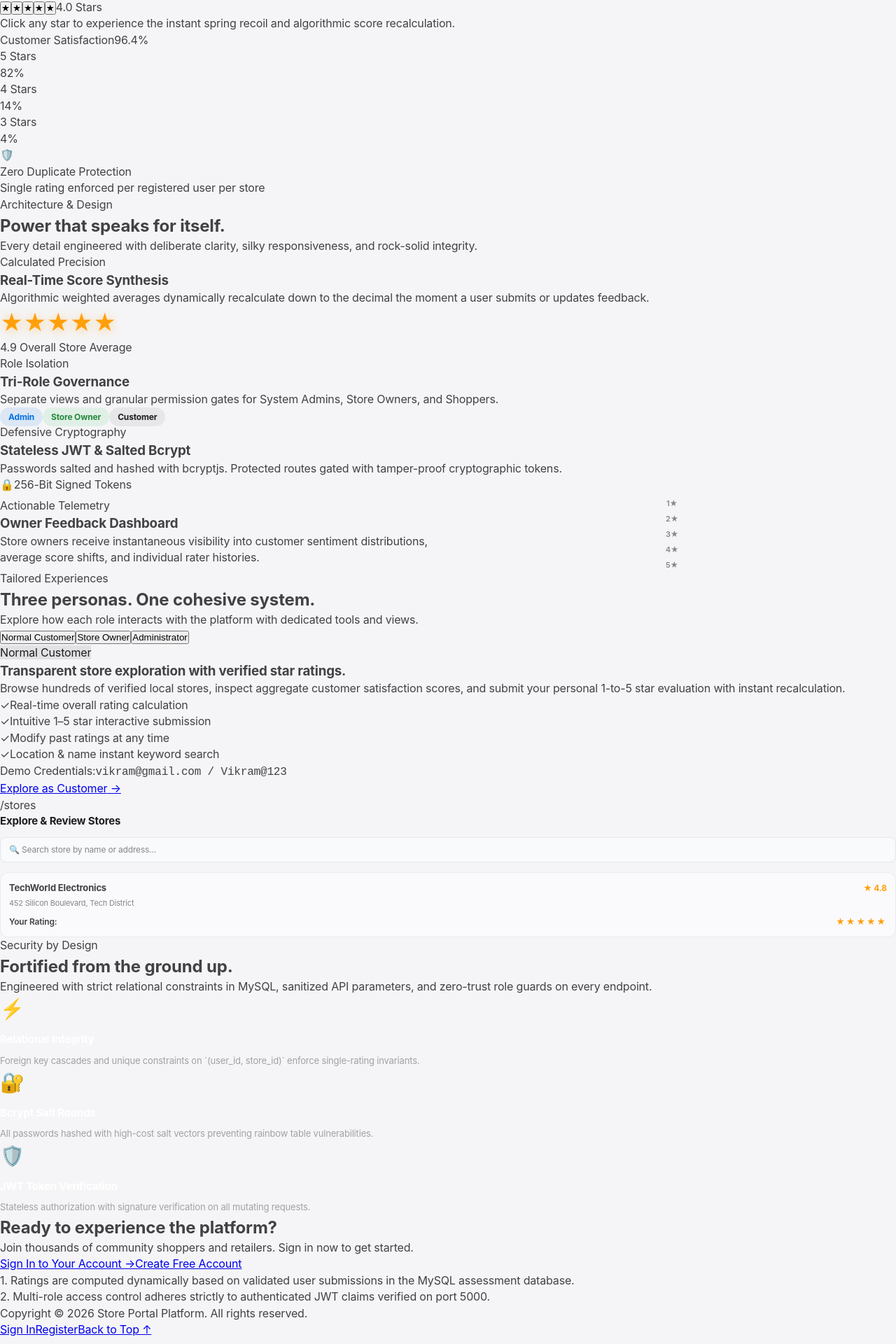
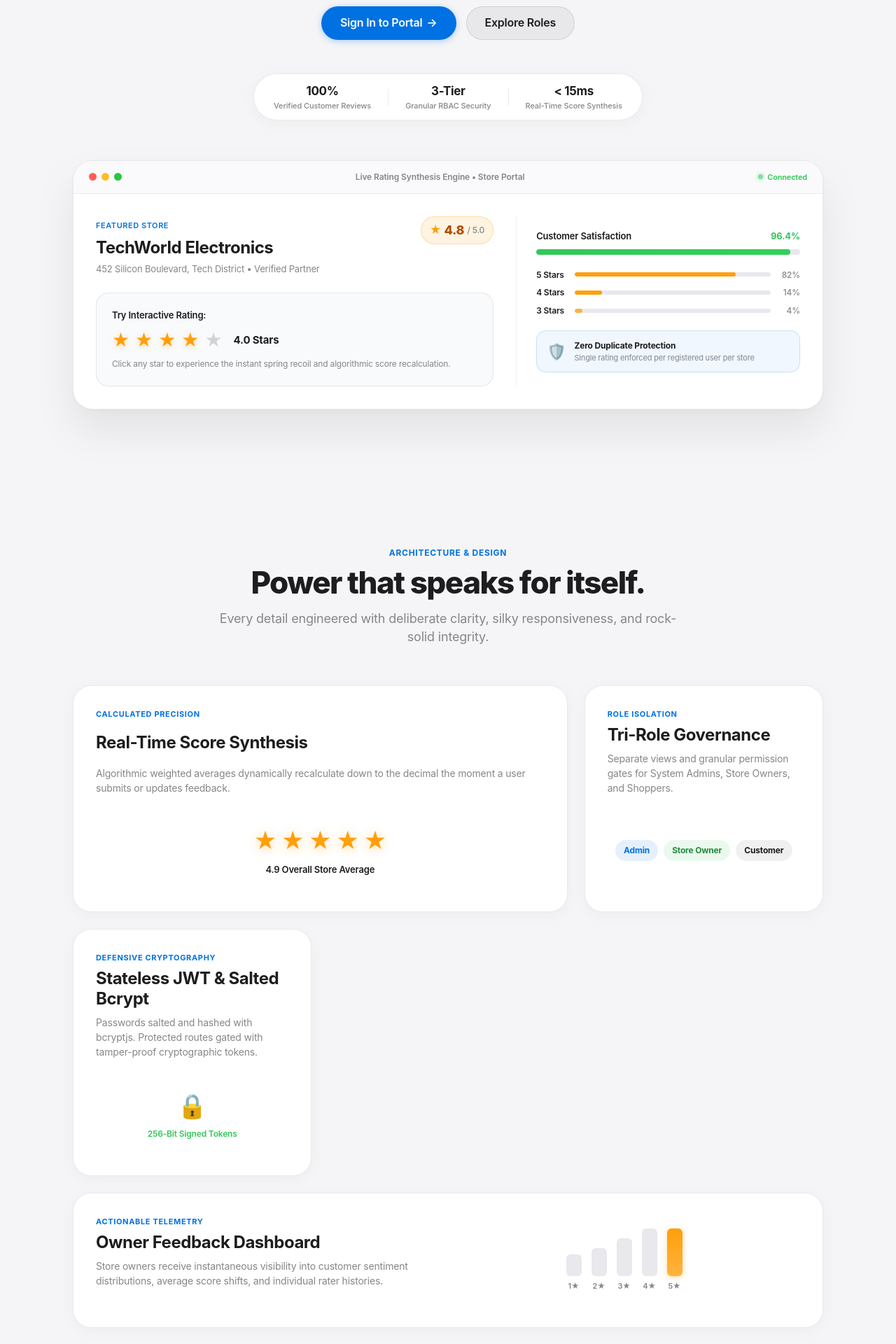
Before and after one commit to mamatha291/Store-Management-Assessment, a React (Vite) app in the folder frontend/: page / in a window 1280 px wide. Shown: the part 452-2372 px from the top of the page at 70% size. Built offline with nearby package versions, Linux system fonts and the light colour scheme.

Commit message:
Align Apple CSS class selectors with Landing components and clean stylesheet link

```diff
--- a/frontend/index.html
+++ b/frontend/index.html
@@ -6,7 +6,6 @@
     <link rel="preconnect" href="https://fonts.googleapis.com" />
     <link rel="preconnect" href="https://fonts.gstatic.com" crossorigin />
     <link href="https://fonts.googleapis.com/css2?family=Inter:wght@300;400;500;600;700;800;900&display=swap" rel="stylesheet" />
-    <link rel="stylesheet" href="/src/index.css" />
     <title>Store Portal</title>
   </head>
   <body>
--- a/frontend/src/index.css
+++ b/frontend/src/index.css
@@ -1423,7 +1423,7 @@ body {
    System Landing Page & Cinematic Animations
    ========================================================================== */
 
-.sys-landing {
+.apple-landing {
   background-color: #F5F5F7;
   color: #1D1D1F;
   font-family: -apple-system, BlinkMacSystemFont, "SF Pro Display", "SF Pro Text", "Inter", sans-serif;
@@ -1432,7 +1432,7 @@ body {
   -webkit-font-smoothing: antialiased;
 }
 
-.sys-container {
+.apple-container {
   width: 100%;
   max-width: 1120px;
   margin: 0 auto;
@@ -1440,7 +1440,7 @@ body {
 }
 
 /* ---- System Frosted Subnav ---- */
-.sys-subnav {
+.apple-subnav {
   position: sticky;
   top: 0;
   z-index: 999;
@@ -1451,7 +1451,7 @@ body {
   transition: all 0.3s ease;
 }
 
-.sys-subnav-container {
+.apple-subnav-container {
   max-width: 1120px;
   margin: 0 auto;
   padding: 12px 24px;
@@ -1461,7 +1461,7 @@ body {
   gap: 16px;
 }
 
-.sys-subnav-brand {
+.apple-subnav-brand {
   display: inline-flex;
   align-items: center;
   gap: 8px;
@@ -1472,7 +1472,7 @@ body {
   letter-spacing: -0.02em;
 }
 
-.sys-subnav-badge {
+.apple-subnav-badge {
   font-size: 11px;
   font-weight: 600;
   background: #0071E3;
@@ -1482,13 +1482,13 @@ body {
   letter-spacing: 0.02em;
 }
 
-.sys-subnav-links {
+.apple-subnav-links {
   display: flex;
   align-items: center;
   gap: 24px;
 }
 
-.sys-subnav-links a {
+.apple-subnav-links a {
   text-decoration: none;
   color: #86868B;
   font-size: 13px;
@@ -1497,18 +1497,18 @@ body {
   transition: color 0.2s ease;
 }
 
-.sys-subnav-links a:hover {
+.apple-subnav-links a:hover {
   color: #0071E3;
 }
 
-.sys-subnav-actions {
+.apple-subnav-actions {
   display: flex;
   align-items: center;
   gap: 10px;
 }
 
 /* ---- System Buttons ---- */
-.sys-btn {
+.apple-btn {
   display: inline-flex;
   align-items: center;
   justify-content: center;
@@ -1524,17 +1524,17 @@ body {
   transition: all 0.28s cubic-bezier(0.16, 1, 0.3, 1);
 }
 
-.sys-btn:active {
+.apple-btn:active {
   transform: scale(0.965);
 }
 
-.sys-btn-sm {
+.apple-btn-sm {
   font-size: 12px;
   padding: 6px 14px;
   height: 30px;
 }
 
-.sys-btn-lg {
+.apple-btn-lg {
   font-size: 16px;
   padding: 12px 26px;
   height: 48px;
@@ -1542,56 +1542,56 @@ body {
   letter-spacing: -0.015em;
 }
 
-.sys-btn-primary {
+.apple-btn-primary {
   background: #0071E3;
   color: #FFFFFF;
   box-shadow: 0 2px 10px rgba(0, 113, 227, 0.3);
 }
 
-.sys-btn-primary:hover {
+.apple-btn-primary:hover {
   background: #0077ED;
   box-shadow: 0 6px 20px rgba(0, 113, 227, 0.4);
   transform: translateY(-1px);
 }
 
-.sys-btn-secondary {
+.apple-btn-secondary {
   background: rgba(0, 0, 0, 0.05);
   border-color: rgba(0, 0, 0, 0.1);
   color: #1D1D1F;
 }
 
-.sys-btn-secondary:hover {
+.apple-btn-secondary:hover {
   background: rgba(0, 0, 0, 0.09);
   border-color: rgba(0, 0, 0, 0.16);
   transform: translateY(-1px);
 }
 
-.sys-btn-ghost {
+.apple-btn-ghost {
   background: transparent;
   color: #1D1D1F;
 }
 
-.sys-btn-ghost:hover {
+.apple-btn-ghost:hover {
   background: rgba(0, 0, 0, 0.04);
 }
 
-.sys-arrow {
+.apple-arrow {
   display: inline-block;
   transition: transform 0.25s ease;
 }
 
-.sys-btn:hover .sys-arrow {
+.apple-btn:hover .apple-arrow {
   transform: translateX(3px);
 }
 
 /* ---- System Hero Section ---- */
-.sys-hero-section {
+.apple-hero-section {
   position: relative;
   padding: 72px 0 96px;
   overflow: hidden;
 }
 
-.sys-hero-glow {
+.apple-hero-glow {
   position: absolute;
   top: -120px;
   left: 50%;
@@ -1604,7 +1604,7 @@ body {
   filter: blur(40px);
 }
 
-.sys-hero-content {
+.apple-hero-content {
   position: relative;
   z-index: 1;
   text-align: center;
@@ -1612,7 +1612,7 @@ body {
   margin: 0 auto;
 }
 
-.sys-eyebrow {
+.apple-eyebrow {
   display: inline-flex;
   align-items: center;
   gap: 8px;
@@ -1627,7 +1627,7 @@ body {
   animation: sysFadeUp 0.6s cubic-bezier(0.16, 1, 0.3, 1) both;
 }
 
-.sys-eyebrow-dot {
+.apple-eyebrow-dot {
   width: 6px;
   height: 6px;
   border-radius: 50%;
@@ -1636,7 +1636,7 @@ body {
   animation: sysPulse 2s infinite ease-in-out;
 }
 
-.sys-hero-title {
+.apple-hero-title {
   font-size: 64px;
   font-weight: 800;
   line-height: 1.05;
@@ -1646,14 +1646,14 @@ body {
   animation: sysFadeUp 0.7s cubic-bezier(0.16, 1, 0.3, 1) both 0.1s;
 }
 
-.sys-gradient-text {
+.apple-gradient-text {
   background: linear-gradient(135deg, #1D1D1F 30%, #0071E3 100%);
   -webkit-background-clip: text;
   background-clip: text;
   -webkit-text-fill-color: transparent;
 }
 
-.sys-hero-subtitle {
+.apple-hero-subtitle {
   font-size: 20px;
   font-weight: 400;
   line-height: 1.45;
@@ -1664,7 +1664,7 @@ body {
   animation: sysFadeUp 0.8s cubic-bezier(0.16, 1, 0.3, 1) both 0.18s;
 }
 
-.sys-hero-ctas {
+.apple-hero-ctas {
   display: flex;
   align-items: center;
   justify-content: center;
@@ -1673,7 +1673,7 @@ body {
   animation: sysFadeUp 0.85s cubic-bezier(0.16, 1, 0.3, 1) both 0.25s;
 }
 
-.sys-hero-stats {
+.apple-hero-stats {
   display: inline-flex;
   align-items: center;
   background: #FFFFFF;
@@ -1685,40 +1685,40 @@ body {
   animation: sysFadeUp 0.9s cubic-bezier(0.16, 1, 0.3, 1) both 0.3s;
 }
 
-.sys-stat-item {
+.apple-stat-item {
   display: flex;
   flex-direction: column;
   align-items: center;
 }
 
-.sys-stat-num {
+.apple-stat-num {
   font-size: 17px;
   font-weight: 700;
   color: #1D1D1F;
   letter-spacing: -0.02em;
 }
 
-.sys-stat-desc {
+.apple-stat-desc {
   font-size: 11px;
   font-weight: 500;
   color: #86868B;
   letter-spacing: -0.01em;
 }
 
-.sys-stat-divider {
+.apple-stat-divider {
   width: 1px;
   height: 24px;
   background: rgba(0, 0, 0, 0.08);
 }
 
 /* ---- System Floating 3D Showcase ---- */
-.sys-showcase-wrapper {
+.apple-showcase-wrapper {
   margin-top: 56px;
   position: relative;
   perspective: 1000px;
 }
 
-.sys-showcase-card {
+.apple-showcase-card {
   background: #FFFFFF;
   border: 1px solid rgba(0, 0, 0, 0.09);
   border-radius: 28px;
@@ -1728,7 +1728,7 @@ body {
   animation: floatCard 6s ease-in-out infinite, sysScaleIn 0.8s cubic-bezier(0.16, 1, 0.3, 1) both 0.35s;
 }
 
-.sys-showcase-card:hover {
+.apple-showcase-card:hover {
   box-shadow: 0 36px 72px rgba(0, 0, 0, 0.12), 0 4px 12px rgba(0, 0, 0, 0.04);
 }
 
@@ -1737,7 +1737,7 @@ body {
   50% { transform: translateY(-7px); }
 }
 
-.sys-showcase-header {
+.apple-showcase-header {
   background: #FAFAFC;
   border-bottom: 1px solid rgba(0, 0, 0, 0.07);
   padding: 14px 22px;
@@ -1746,12 +1746,12 @@ body {
   align-items: center;
 }
 
-.sys-window-dots {
+.apple-window-dots {
   display: flex;
   gap: 7px;
 }
 
-.sys-dot {
+.apple-dot {
   width: 11px;
   height: 11px;
   border-radius: 50%;
@@ -1760,14 +1760,14 @@ body {
 .dot-yellow { background: #FFBD2E; }
 .dot-green { background: #27C93F; }
 
-.sys-showcase-title {
+.apple-showcase-title {
   font-size: 12px;
   font-weight: 600;
   color: #86868B;
   letter-spacing: -0.01em;
 }
 
-.sys-showcase-status {
+.apple-showcase-status {
   display: inline-flex;
   align-items: center;
   gap: 6px;
@@ -1776,7 +1776,7 @@ body {
   color: #34C759;
 }
 
-.sys-live-pulse {
+.apple-live-pulse {
   width: 7px;
   height: 7px;
   border-radius: 50%;
@@ -1785,27 +1785,27 @@ body {
   animation: sysPulse 1.8s infinite ease-in-out;
 }
 
-.sys-showcase-grid {
+.apple-showcase-grid {
   display: grid;
   grid-template-columns: 1.4fr 1fr;
   padding: 32px;
   gap: 32px;
 }
 
-.sys-showcase-main {
+.apple-showcase-main {
   display: flex;
   flex-direction: column;
   justify-content: space-between;
 }
 
-.sys-store-preview-header {
+.apple-store-preview-header {
   display: flex;
   justify-content: space-between;
   align-items: flex-start;
   margin-bottom: 24px;
 }
 
-.sys-tag {
+.apple-tag {
   display: inline-block;
   font-size: 11px;
   font-weight: 600;
@@ -1815,7 +1815,7 @@ body {
   margin-bottom: 6px;
 }
 
-.sys-preview-name {
+.apple-preview-name {
   font-size: 24px;
   font-weight: 700;
   color: #1D1D1F;
@@ -1823,12 +1823,12 @@ body {
   margin-bottom: 4px;
 }
 
-.sys-preview-addr {
+.apple-preview-addr {
   font-size: 13px;
   color: #86868B;
 }
 
-.sys-score-capsule {
+.apple-score-capsule {
   display: inline-flex;
   align-items: center;
   gap: 4px;
@@ -1838,32 +1838,32 @@ body {
   border-radius: 980px;
 }
 
-.sys-star-icon {
+.apple-star-icon {
   color: #FF9F0A;
   font-size: 16px;
 }
 
-.sys-score-val {
+.apple-score-val {
   font-size: 18px;
   font-weight: 800;
   color: #B25000;
 }
 
-.sys-score-total {
+.apple-score-total {
   font-size: 12px;
   color: #86868B;
   font-weight: 500;
 }
 
 /* Interactive Demo Rating Box */
-.sys-interactive-rating-box {
+.apple-interactive-rating-box {
   background: #F8FAFC;
   border: 1px solid rgba(0, 0, 0, 0.08);
   border-radius: 18px;
   padding: 22px;
 }
 
-.sys-rating-box-label {
+.apple-rating-box-label {
   display: flex;
   justify-content: space-between;
   align-items: center;
@@ -1873,21 +1873,21 @@ body {
   margin-bottom: 12px;
 }
 
-.sys-submitted-badge {
+.apple-submitted-badge {
   font-size: 11px;
   font-weight: 600;
   color: #34C759;
   animation: sysFadeIn 0.3s ease;
 }
 
-.sys-interactive-stars {
+.apple-interactive-stars {
   display: flex;
   align-items: center;
   gap: 8px;
   margin-bottom: 12px;
 }
 
-.sys-star-btn {
+.apple-star-btn {
   background: none;
   border: none;
   font-size: 28px;
@@ -1898,24 +1898,24 @@ body {
   padding: 0;
 }
 
-.sys-star-btn.filled {
+.apple-star-btn.filled {
   color: #FF9F0A;
   filter: drop-shadow(0 2px 4px rgba(255, 159, 10, 0.35));
 }
 
-.sys-star-btn:hover {
+.apple-star-btn:hover {
   transform: scale(1.3) rotate(-6deg);
   color: #FF9F0A;
 }
 
-.sys-star-count-label {
+.apple-star-count-label {
   margin-left: 8px;
   font-size: 15px;
   font-weight: 700;
   color: #1D1D1F;
 }
 
-.sys-rating-hint {
+.apple-rating-hint {
   font-size: 12px;
   color: #86868B;
   line-height: 1.4;
@@ -1923,7 +1923,7 @@ body {
 }
 
 /* Showcase Side Panel */
-.sys-showcase-side {
+.apple-showcase-side {
   display: flex;
   flex-direction: column;
   gap: 20px;
@@ -1932,13 +1932,13 @@ body {
   padding-left: 28px;
 }
 
-.sys-side-metric {
+.apple-side-metric {
   display: flex;
   flex-direction: column;
   gap: 8px;
 }
 
-.sys-metric-top {
+.apple-metric-top {
   display: flex;
   justify-content: space-between;
   align-items: center;
@@ -1947,12 +1947,12 @@ body {
   color: #1D1D1F;
 }
 
-.sys-metric-badge {
+.apple-metric-badge {
   color: #34C759;
   font-weight: 700;
 }
 
-.sys-progress-track {
+.apple-progress-track {
   width: 100%;
   height: 8px;
   background: #E8E8ED;
@@ -1960,14 +1960,14 @@ body {
   overflow: hidden;
 }
 
-.sys-progress-bar {
+.apple-progress-bar {
   height: 100%;
   background: linear-gradient(90deg, #34C759, #30D158);
   border-radius: 980px;
   transition: width 0.6s cubic-bezier(0.16, 1, 0.3, 1);
 }
 
-.sys-side-breakdown {
+.apple-side-breakdown {
   display: flex;
   flex-direction: column;
   gap: 8px;
@@ -1975,19 +1975,19 @@ body {
   color: #86868B;
 }
 
-.sys-breakdown-row {
+.apple-breakdown-row {
   display: flex;
   align-items: center;
   gap: 10px;
 }
 
-.sys-breakdown-row span:first-child {
+.apple-breakdown-row span:first-child {
   width: 45px;
   font-weight: 600;
   color: #1D1D1F;
 }
 
-.sys-mini-bar {
+.apple-mini-bar {
   flex: 1;
   height: 6px;
   background: #E8E8ED;
@@ -1995,18 +1995,18 @@ body {
   overflow: hidden;
 }
 
-.sys-mini-bar div {
+.apple-mini-bar div {
   height: 100%;
   border-radius: 980px;
 }
 
-.sys-breakdown-row span:last-child {
+.apple-breakdown-row span:last-child {
   width: 32px;
   text-align: right;
   font-weight: 500;
 }
 
-.sys-verified-badge {
+.apple-verified-badge {
   display: flex;
   align-items: center;
   gap: 12px;
@@ -2016,34 +2016,34 @@ body {
   padding: 12px 14px;
 }
 
-.sys-shield-icon {
+.apple-shield-icon {
   font-size: 22px;
 }
 
-.sys-badge-title {
+.apple-badge-title {
   font-size: 12px;
   font-weight: 700;
   color: #1D1D1F;
 }
 
-.sys-badge-sub {
+.apple-badge-sub {
   font-size: 11px;
   color: #86868B;
 }
 
 /* ---- System Section Structure ---- */
-.sys-section {
+.apple-section {
   padding: 96px 0;
   position: relative;
 }
 
-.sys-section-header {
+.apple-section-header {
   text-align: center;
   max-width: 680px;
   margin: 0 auto 56px;
 }
 
-.sys-section-eyebrow {
+.apple-section-eyebrow {
   display: inline-block;
   font-size: 12px;
   font-weight: 700;
@@ -2053,7 +2053,7 @@ body {
   margin-bottom: 10px;
 }
 
-.sys-section-title {
+.apple-section-title {
   font-size: 44px;
   font-weight: 800;
   line-height: 1.1;
@@ -2062,7 +2062,7 @@ body {
   margin-bottom: 14px;
 }
 
-.sys-section-subtitle {
+.apple-section-subtitle {
   font-size: 18px;
   font-weight: 400;
   color: #86868B;
@@ -2071,13 +2071,13 @@ body {
 }
 
 /* ---- System Bento Grid ---- */
-.sys-bento-grid {
+.apple-bento-grid {
   display: grid;
   grid-template-columns: repeat(3, 1fr);
   gap: 24px;
 }
 
-.sys-bento-card {
+.apple-bento-card {
   background: #FFFFFF;
   border: 1px solid rgba(0, 0, 0, 0.08);
   border-radius: 26px;
@@ -2091,7 +2091,7 @@ body {
   position: relative;
 }
 
-.sys-bento-card:hover {
+.apple-bento-card:hover {
   transform: translateY(-5px);
   box-shadow: 0 20px 44px rgba(0, 0, 0, 0.08);
 }
@@ -2107,7 +2107,7 @@ body {
   align-items: center;
 }
 
-.sys-card-tag {
+.apple-card-tag {
   display: inline-block;
   font-size: 11px;
   font-weight: 700;
@@ -2117,11 +2117,11 @@ body {
   margin-bottom: 8px;
 }
 
-.sys-card-tag.light {
+.apple-card-tag.light {
   color: rgba(255, 255, 255, 0.8);
 }
 
-.sys-card-title {
+.apple-card-title {
   font-size: 24px;
   font-weight: 700;
   letter-spacing: -0.02em;
@@ -2130,28 +2130,28 @@ body {
   line-height: 1.2;
 }
 
-.sys-card-desc {
+.apple-card-desc {
   font-size: 14px;
   color: #86868B;
   line-height: 1.5;
   margin-bottom: 24px;
 }
 
-.sys-bento-visual {
+.apple-bento-visual {
   min-height: 110px;
   display: flex;
   align-items: center;
   justify-content: center;
 }
 
-.sys-floating-stars-preview {
+.apple-floating-stars-preview {
   display: flex;
   flex-direction: column;
   align-items: center;
   gap: 8px;
 }
 
-.sys-preview-star-row {
+.apple-preview-star-row {
   display: flex;
   gap: 6px;
 }
@@ -2162,13 +2162,13 @@ body {
   filter: drop-shadow(0 2px 8px rgba(255, 159, 10, 0.45));
 }
 
-.sys-preview-score-text {
+.apple-preview-score-text {
   font-size: 13px;
   font-weight: 600;
   color: #1D1D1F;
 }
 
-.sys-role-tags-preview {
+.apple-role-tags-preview {
   display: flex;
   gap: 8px;
 }
@@ -2184,24 +2184,24 @@ body {
 .tag-owner { background: rgba(52, 199, 89, 0.1); color: #248A3D; }
 .tag-user { background: rgba(0, 0, 0, 0.06); color: #1D1D1F; }
 
-.sys-lock-visual {
+.apple-lock-visual {
   display: flex;
   flex-direction: column;
   align-items: center;
   gap: 6px;
 }
 
-.sys-lock-glyph {
+.apple-lock-glyph {
   font-size: 34px;
 }
 
-.sys-lock-label {
+.apple-lock-label {
   font-size: 12px;
   font-weight: 600;
   color: #34C759;
 }
 
-.sys-chart-bars {
+.apple-chart-bars {
   display: flex;
   align-items: flex-end;
   gap: 14px;
@@ -2236,17 +2236,17 @@ body {
 }
 
 /* ---- System Roles Interactive Tab Showcase ---- */
-.sys-roles-section {
+.apple-roles-section {
   background: #FFFFFF;
 }
 
-.sys-tabs-wrapper {
+.apple-tabs-wrapper {
   display: flex;
   justify-content: center;
   margin-bottom: 40px;
 }
 
-.sys-segmented-tabs {
+.apple-segmented-tabs {
   display: inline-flex;
   background: rgba(0, 0, 0, 0.05);
   padding: 4px;
@@ -2254,7 +2254,7 @@ body {
   gap: 2px;
 }
 
-.sys-tab-btn {
+.apple-tab-btn {
   background: transparent;
   border: none;
   font-family: inherit;
@@ -2267,13 +2267,13 @@ body {
   transition: all 0.25s cubic-bezier(0.16, 1, 0.3, 1);
 }
 
-.sys-tab-btn.active {
+.apple-tab-btn.active {
   background: #FFFFFF;
   color: #1D1D1F;
   box-shadow: 0 2px 8px rgba(0, 0, 0, 0.08);
 }
 
-.sys-role-panel {
+.apple-role-panel {
   display: grid;
   grid-template-columns: 1.1fr 1fr;
   background: #F8FAFC;
@@ -2283,14 +2283,14 @@ body {
   box-shadow: 0 10px 32px rgba(0, 0, 0, 0.04);
 }
 
-.sys-role-panel-info {
+.apple-role-panel-info {
   padding: 44px;
   display: flex;
   flex-direction: column;
   justify-content: center;
 }
 
-.sys-role-pill {
+.apple-role-pill {
   display: inline-block;
   align-self: flex-start;
   font-size: 11px;
@@ -2306,7 +2306,7 @@ body {
 .role-pill-owner { background: rgba(52, 199, 89, 0.12); color: #248A3D; }
 .role-pill-admin { background: rgba(0, 113, 227, 0.12); color: #0071E3; }
 
-.sys-role-headline {
+.apple-role-headline {
   font-size: 26px;
   font-weight: 700;
   letter-spacing: -0.025em;
@@ -2315,21 +2315,21 @@ body {
   line-height: 1.25;
 }
 
-.sys-role-paragraph {
+.apple-role-paragraph {
   font-size: 15px;
   color: #86868B;
   line-height: 1.5;
   margin-bottom: 22px;
 }
 
-.sys-role-checklist {
+.apple-role-checklist {
   display: flex;
   flex-direction: column;
   gap: 10px;
   margin-bottom: 24px;
 }
 
-.sys-checklist-item {
+.apple-checklist-item {
   display: flex;
   align-items: center;
   gap: 10px;
@@ -2338,12 +2338,12 @@ body {
   color: #1D1D1F;
 }
 
-.sys-check-glyph {
+.apple-check-glyph {
   color: #34C759;
   font-weight: 800;
 }
 
-.sys-role-credential-box {
+.apple-role-credential-box {
   background: #FFFFFF;
   border: 1px solid rgba(0, 0, 0, 0.08);
   border-radius: 12px;
@@ -2354,7 +2354,7 @@ body {
   gap: 4px;
 }
 
-.sys-cred-label {
+.apple-cred-label {
   font-size: 11px;
   font-weight: 600;
   color: #86868B;
@@ -2362,7 +2362,7 @@ body {
   letter-spacing: 0.04em;
 }
 
-.sys-cred-code {
+.apple-cred-code {
   font-family: SFMono-Regular, Consolas, monospace;
   font-size: 13px;
   color: #0071E3;
@@ -2370,7 +2370,7 @@ body {
 }
 
 /* Mock Card Inside Role Panel */
-.sys-role-panel-mock {
+.apple-role-panel-mock {
   padding: 44px;
   background: #F1F5F9;
   display: flex;
@@ -2378,7 +2378,7 @@ body {
   justify-content: center;
 }
 
-.sys-mock-card {
+.apple-mock-card {
   width: 100%;
   max-width: 400px;
   background: #FFFFFF;
@@ -2389,7 +2389,7 @@ body {
   animation: sysFadeIn 0.4s ease;
 }
 
-.sys-mock-header {
+.apple-mock-header {
   background: #FAFAFC;
   border-bottom: 1px solid rgba(0, 0, 0, 0.07);
   padding: 10px 16px;
@@ -2398,23 +2398,23 @@ body {
   gap: 8px;
 }
 
-.sys-mock-dot {
+.apple-mock-dot {
   width: 8px;
   height: 8px;
   border-radius: 50%;
 }
-.sys-mock-dot.red { background: #FF5F56; }
-.sys-mock-dot.yellow { background: #FFBD2E; }
-.sys-mock-dot.green { background: #27C93F; }
-
-.sys-mock-route {
+.apple-mock-dot.red { background: #FF5F56; }
+.apple-mock-dot.yellow { background: #FFBD2E; }
+.apple-mock-dot.green { background: #27C93F; }
+
+.apple-mock-route {
   margin-left: auto;
   font-size: 11px;
   font-family: monospace;
   color: #86868B;
 }
 
-.sys-mock-body {
+.apple-mock-body {
   padding: 20px;
 }
 
@@ -2543,7 +2543,7 @@ body {
 }
 
 /* ---- System Security Section (Obsidian Card) ---- */
-.sys-security-card {
+.apple-security-card {
   background: #1D1D1F;
   color: #FFFFFF;
   border-radius: 32px;
@@ -2553,7 +2553,7 @@ body {
   box-shadow: 0 30px 70px rgba(0, 0, 0, 0.18);
 }
 
-.sys-security-glow {
+.apple-security-glow {
   position: absolute;
   top: -80px;
   right: -80px;
@@ -2564,13 +2564,13 @@ body {
   pointer-events: none;
 }
 
-.sys-security-content {
+.apple-security-content {
   position: relative;
   z-index: 1;
   max-width: 820px;
 }
 
-.sys-security-title {
+.apple-security-title {
   font-size: 42px;
   font-weight: 800;
   letter-spacing: -0.035em;
@@ -2578,14 +2578,14 @@ body {
   line-height: 1.15;
 }
 
-.sys-security-subtitle {
+.apple-security-subtitle {
   font-size: 17px;
   color: #A1A1A6;
   line-height: 1.5;
   margin-bottom: 40px;
 }
 
-.sys-security-points {
+.apple-security-points {
   display: grid;
   grid-template-columns: repeat(3, 1fr);
   gap: 24px;
@@ -2616,11 +2616,11 @@ body {
 }
 
 /* ---- System Call to Action Banner ---- */
-.sys-cta-section {
+.apple-cta-section {
   padding: 80px 0 96px;
 }
 
-.sys-cta-box {
+.apple-cta-box {
   background: linear-gradient(135deg, #FFFFFF 0%, #F5F5F7 100%);
   border: 1px solid rgba(0, 0, 0, 0.08);
   border-radius: 32px;
@@ -2629,7 +2629,7 @@ body {
   box-shadow: 0 16px 40px rgba(0, 0, 0, 0.05);
 }
 
-.sys-cta-title {
+.apple-cta-title {
   font-size: 40px;
   font-weight: 800;
   letter-spacing: -0.03em;
@@ -2637,20 +2637,20 @@ body {
   margin-bottom: 12px;
 }
 
-.sys-cta-subtitle {
+.apple-cta-subtitle {
   font-size: 17px;
   color: #86868B;
   margin-bottom: 32px;
 }
 
-.sys-cta-buttons {
+.apple-cta-buttons {
   display: flex;
   justify-content: center;
   gap: 14px;
 }
 
 /* ---- System Minimalist Directory Footer ---- */
-.sys-footer {
+.apple-footer {
   background: #FAFAFC;
   border-top: 1px solid rgba(0, 0, 0, 0.08);
   padding: 40px 0;
@@ -2658,22 +2658,22 @@ body {
   color: #86868B;
 }
 
-.sys-footer-note {
+.apple-footer-note {
   line-height: 1.6;
   margin-bottom: 18px;
 }
 
-.sys-footer-note p {
+.apple-footer-note p {
   margin-bottom: 6px;
 }
 
-.sys-footer-divider {
+.apple-footer-divider {
   height: 1px;
   background: rgba(0, 0, 0, 0.08);
   margin-bottom: 20px;
 }
 
-.sys-footer-bottom {
+.apple-footer-bottom {
   display: flex;
   justify-content: space-between;
   align-items: center;
@@ -2681,37 +2681,37 @@ body {
   gap: 12px;
 }
 
-.sys-footer-links {
+.apple-footer-links {
   display: flex;
   gap: 18px;
 }
 
-.sys-footer-links a {
+.apple-footer-links a {
   color: #86868B;
   text-decoration: none;
   transition: color 0.2s ease;
 }
 
-.sys-footer-links a:hover {
+.apple-footer-links a:hover {
   color: #0071E3;
 }
 
 /* ---- Responsive Tweaks for Landing ---- */
 @media (max-width: 920px) {
-  .sys-hero-title {
+  .apple-hero-title {
     font-size: 44px;
   }
-  .sys-showcase-grid {
+  .apple-showcase-grid {
     grid-template-columns: 1fr;
     gap: 24px;
   }
-  .sys-showcase-side {
+  .apple-showcase-side {
     border-left: none;
     border-top: 1px solid rgba(0, 0, 0, 0.06);
     padding-left: 0;
     padding-top: 24px;
   }
-  .sys-bento-grid {
+  .apple-bento-grid {
     grid-template-columns: 1fr;
   }
   .bento-card-large,
@@ -2720,17 +2720,55 @@ body {
     display: flex;
     flex-direction: column;
   }
-  .sys-role-panel {
+  .apple-role-panel {
     grid-template-columns: 1fr;
   }
-  .sys-security-points {
+  .apple-security-points {
     grid-template-columns: 1fr;
     gap: 20px;
   }
-  .sys-subnav-links {
+  .apple-subnav-links {
     display: none;
   }
-  .sys-cta-title {
+  .apple-cta-title {
     font-size: 30px;
   }
 }
+
+/* Supplementary Landing Page Classes */
+.apple-subnav-logo {
+  font-weight: 700;
+  color: #1D1D1F;
+}
+.apple-metric-label {
+  font-size: 13px;
+  font-weight: 600;
+  color: #1D1D1F;
+}
+.apple-bento-section {
+  padding: 96px 0;
+}
+.apple-bento-content {
+  display: flex;
+  flex-direction: column;
+  justify-content: space-between;
+  height: 100%;
+}
+.apple-role-panel-actions {
+  margin-top: 24px;
+}
+.apple-mock-content {
+  padding: 20px;
+}
+.apple-security-section {
+  padding: 96px 0;
+}
+.apple-footer-container {
+  max-width: 1024px;
+  margin: 0 auto;
+  padding: 0 24px;
+}
+.apple-footer-copy {
+  font-size: 12px;
+  color: #86868B;
+}
```
